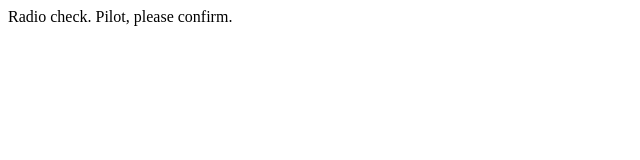
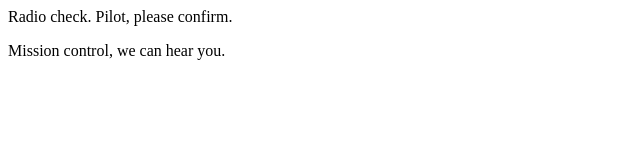
Before and after one commit to mbarrios440/communication-log, a plain HTML site: page index.html in a window 1280 px wide. Shown: the whole page, without its empty margins (0-640 px from the left). Drawn offline with Linux system fonts and the light colour scheme.

Commit message:
Added a second message

```diff
--- a/index.html
+++ b/index.html
@@ -1,5 +1,6 @@
 <html>
    <body>
       <p>Radio check. Pilot, please confirm.</p>
+      <p>Mission control, we can hear you.</p>
    </body>
 </html>
```
